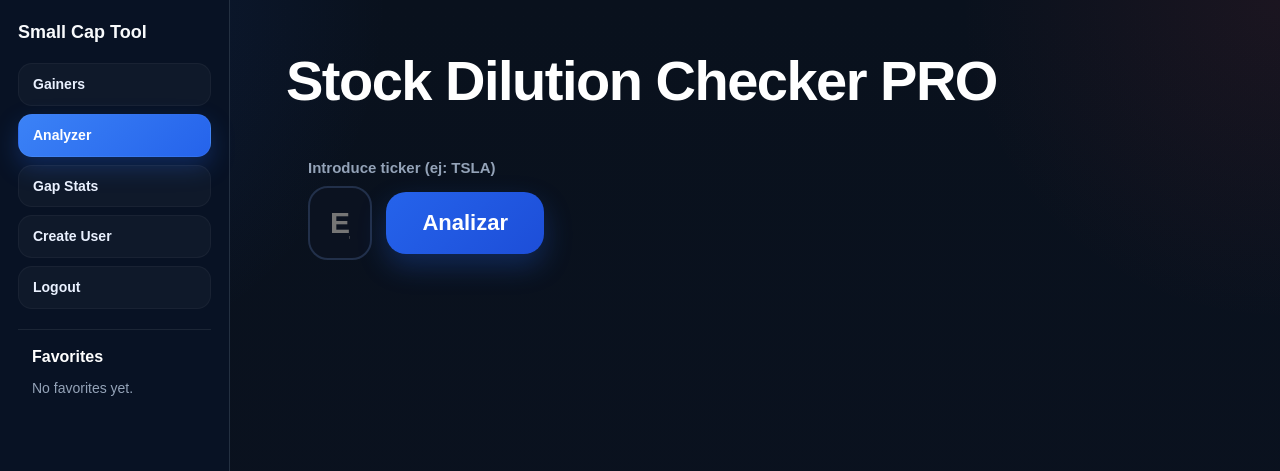
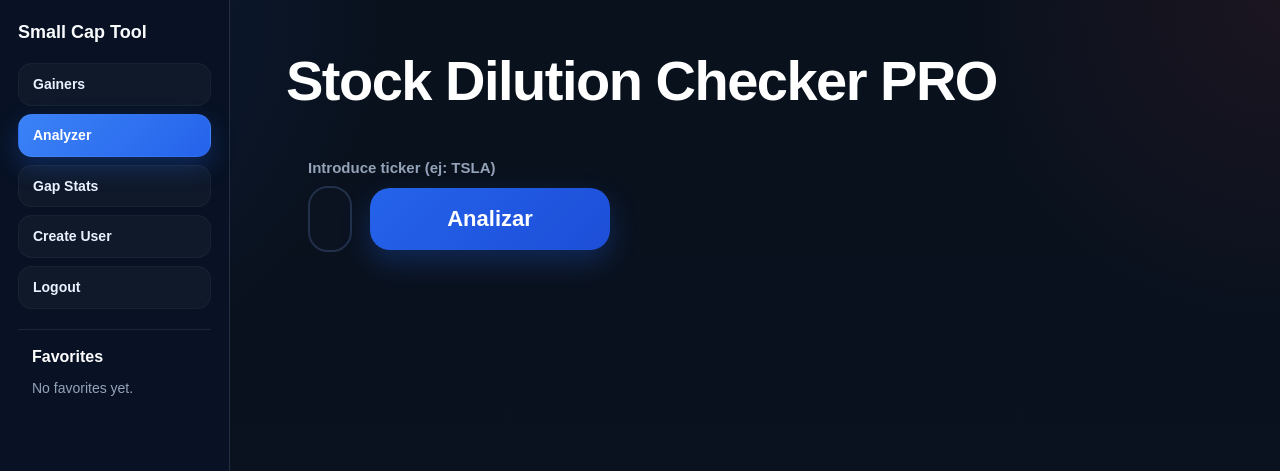
Before and after one commit to abuelodody/stock-dilution-checker, a Flask app: page / in a window 1280 px wide. Shown: the top 471 px of the page. Run offline with Flask 3, Linux system fonts and the light colour scheme; a user stored in the database is signed in; parts of the project's set-up code (start-up, migrations or seed data) failed here and were passed over; some libraries are stand-ins or nearby versions.

Commit message:
Update style.css

```diff
--- a/static/style.css
+++ b/static/style.css
@@ -200,8 +200,19 @@
 
 .search-row {
     display: flex;
-    gap: 14px;
+    gap: 18px;
     align-items: center;
+}
+
+.search-row input[type="text"] {
+    flex: 1;
+    width: 100%;
+    min-width: 0;
+}
+
+.search-row button {
+    width: 240px;
+    flex: 0 0 240px;
 }
 
 .search-label {
@@ -213,10 +224,10 @@
 }
 
 input[type="text"] {
-    flex: 1;
+    width: 100%;
     min-width: 0;
     padding: 18px 20px;
-    font-size: 30px;
+    font-size: 22px;
     font-weight: 700;
     border-radius: 20px;
     border: 2px solid #22304a;
```
